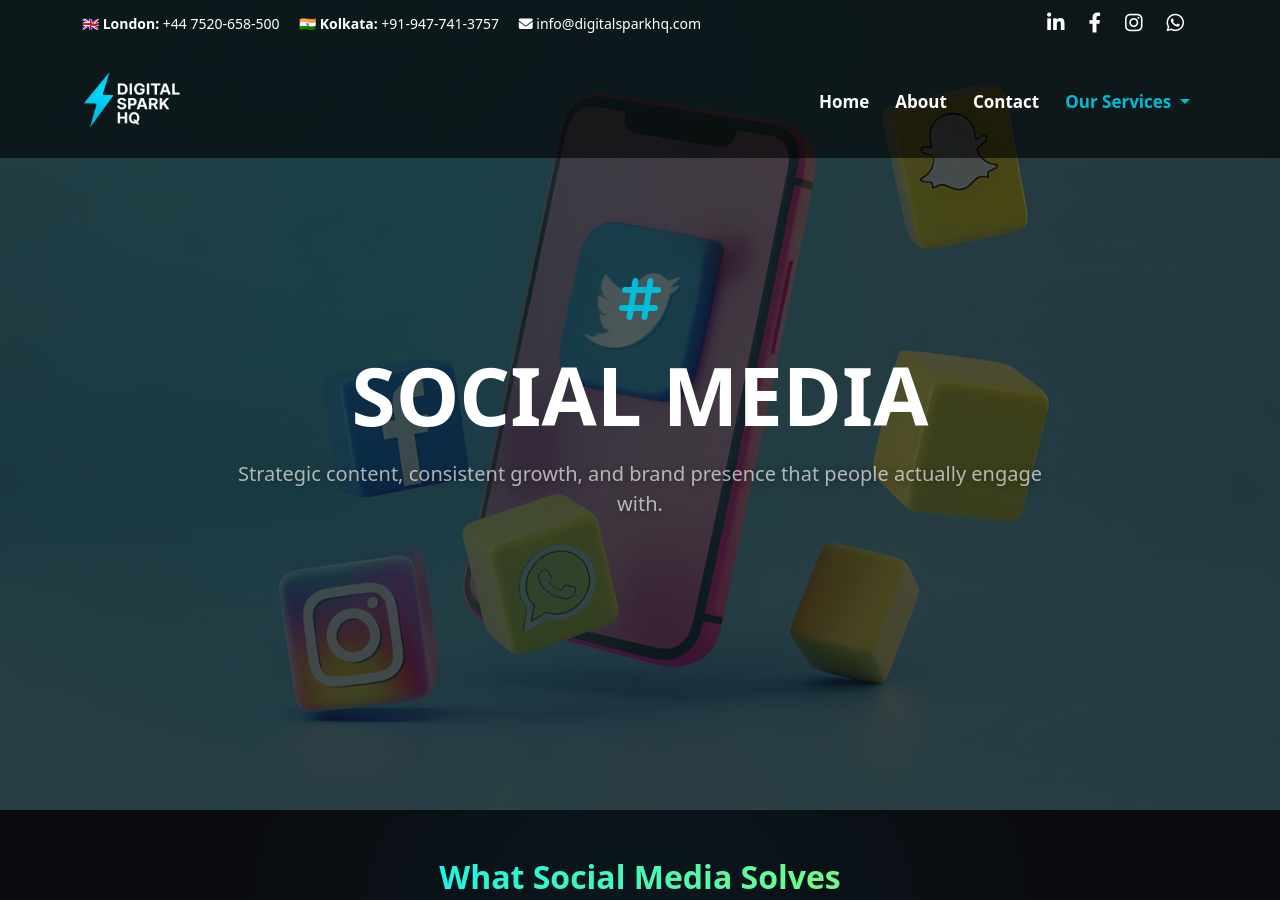
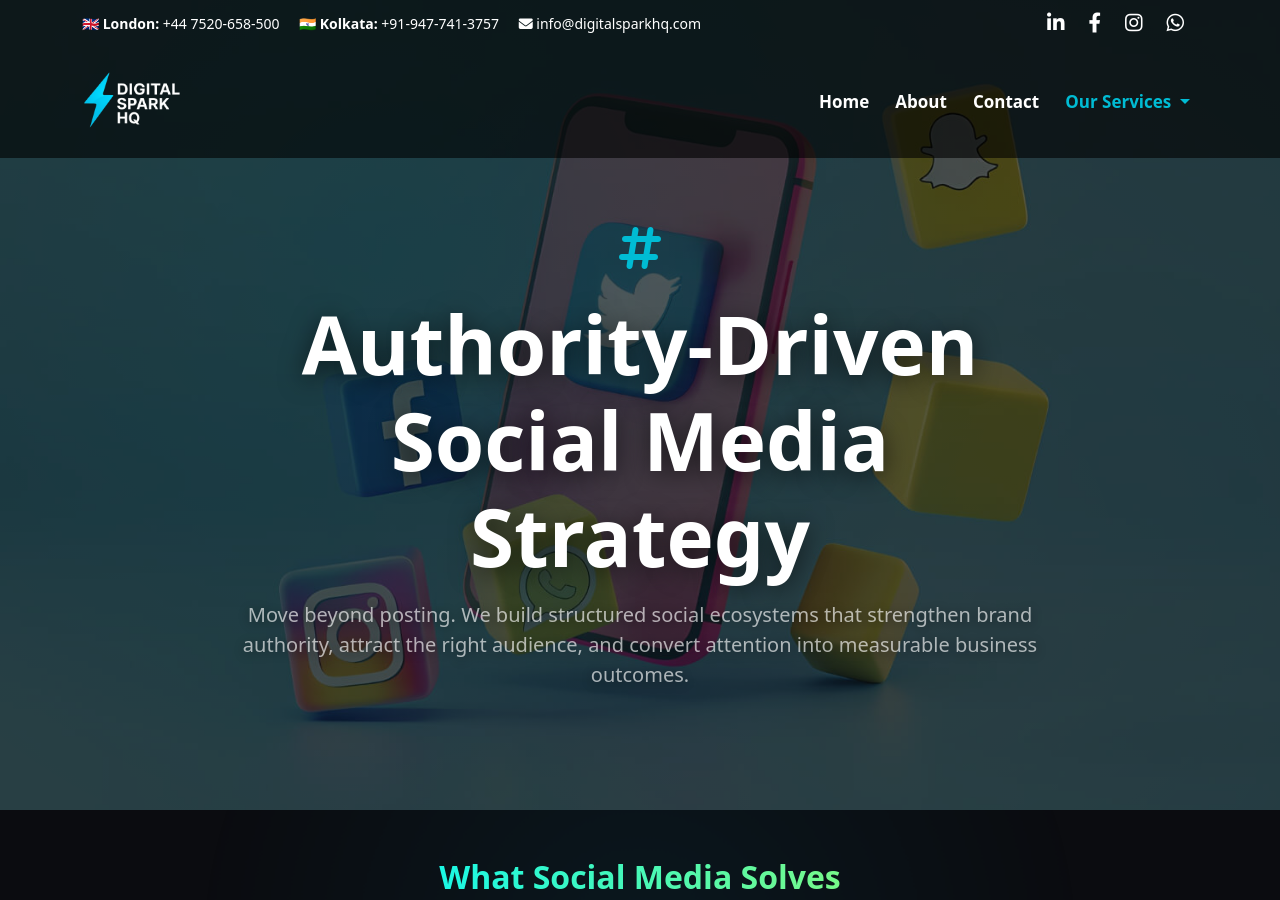
Before and after one commit to Iambiswajit-C/digitalsparkhq, a Jekyll site: the page built from services/social-media/index.md, in a window 1280 px wide and 900 px high. Built offline with Jekyll 4.4.1, drawn with Linux system fonts in a browser that asks for light colours.

Commit message:
Update index.md

```diff
--- a/services/social-media/index.md
+++ b/services/social-media/index.md
@@ -13,17 +13,17 @@ breadcrumb:
 
 <!-- HERO -->
 <section id="service-hero"
-  class="text-center text-white position-relative d-flex justify-content-center align-items-center"
-  style="height:90vh; background:url('{{ '/assets/images/social-media-hero.jpg' | relative_url }}') center/cover no-repeat;">
+  class="page-hero text-center text-white"
+  style="height:90vh; background-image:url('{{ '/assets/images/social-media-hero.jpg' | relative_url }}');">
 
   <div class="hero-overlay"></div>
   <div class="hero-glow"></div>
 
-  <div class="container position-relative z-2 fade-in">
+   <div class="container position-relative z-2 fade-in hero-content">
     <i class="fas fa-hashtag fa-3x mb-4" style="color: var(--hover-color);"></i>
-    <h1 class="display-1 fw-bold">SOCIAL MEDIA</h1>
+    <h1 class="display-1 fw-bold">Authority-Driven Social Media Strategy</h1>
     <p class="lead opacity-75 mt-3 mx-auto hero-subtext" style="max-width:820px;">
-      Strategic content, consistent growth, and brand presence that people actually engage with.
+      Move beyond posting. We build structured social ecosystems that strengthen brand authority, attract the right audience, and convert attention into measurable business outcomes.
     </p>
   </div>
 </section>
```
